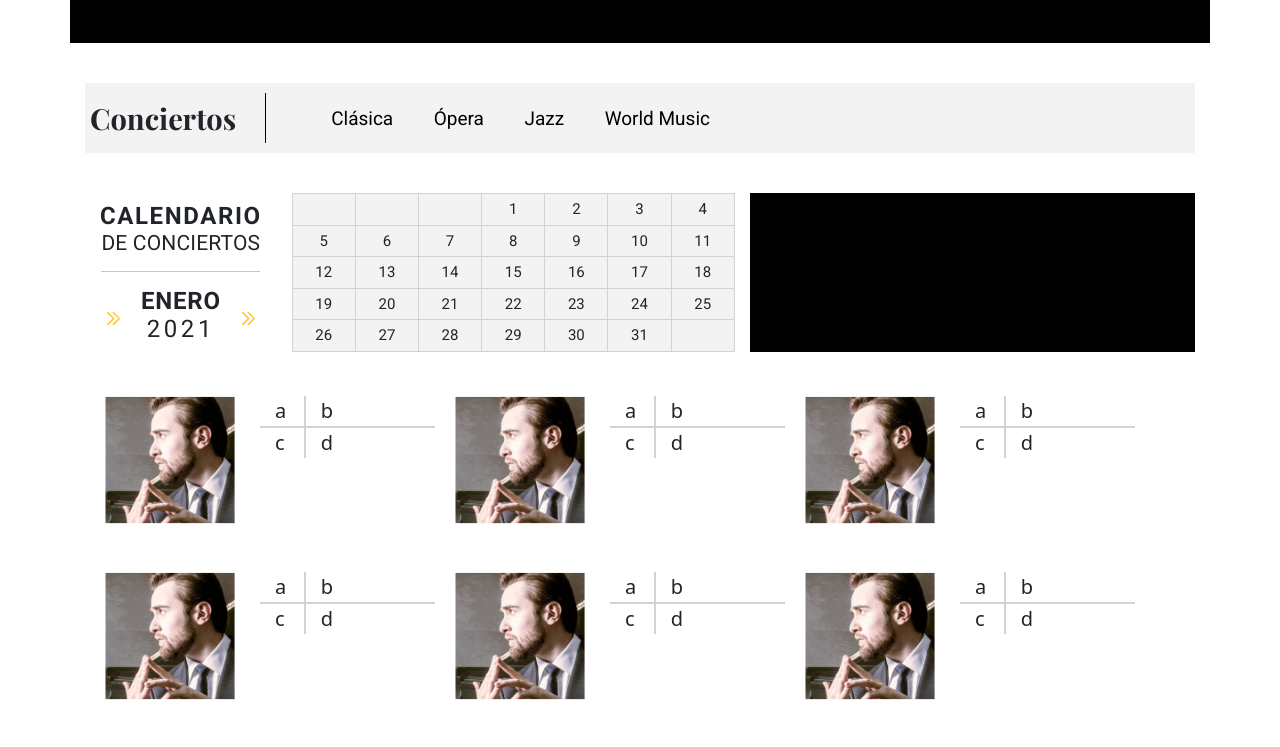
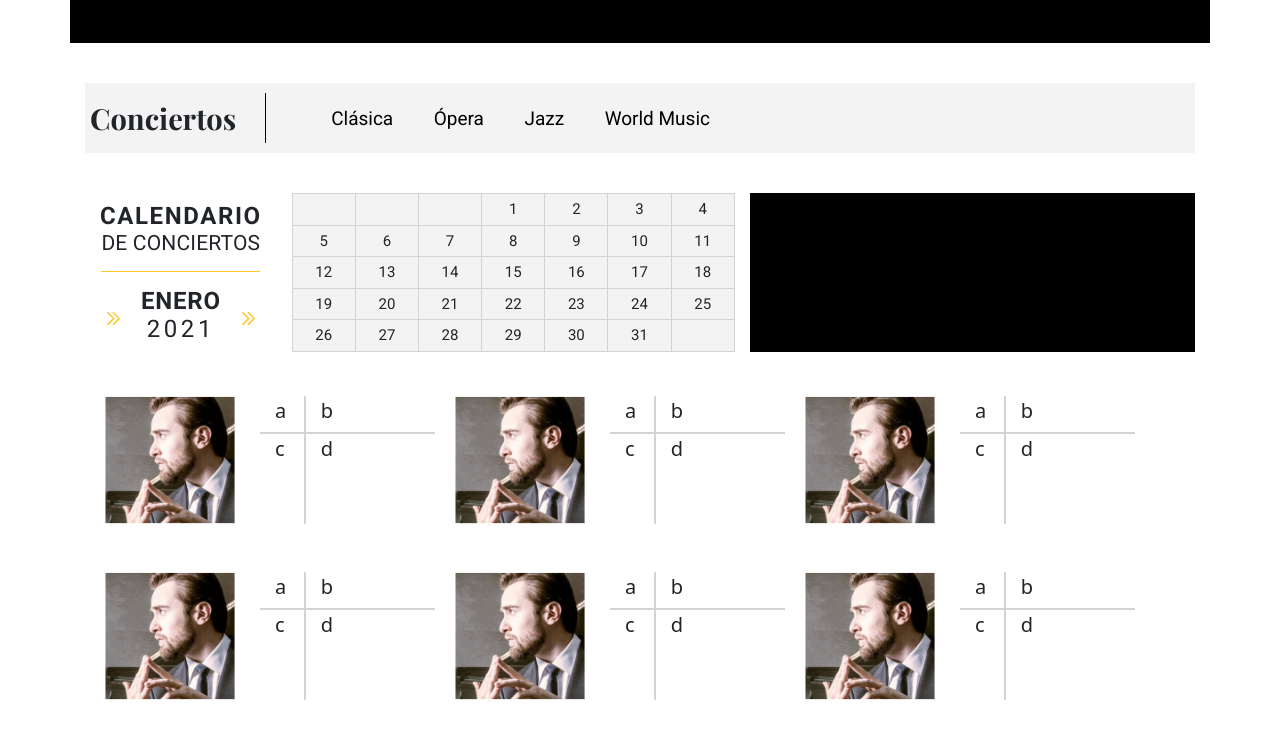
Before and after one commit to jomarz/tempo-front, a Vue app: page / in a window 1280 px wide. Shown: the part 937-1684 px from the top of the page. Built offline with nearby package versions, Linux system fonts and the light colour scheme.

Commit message:
Correct size of gray lines in article box

```diff
--- a/src/components/ContentSmallBox.vue
+++ b/src/components/ContentSmallBox.vue
@@ -45,14 +45,14 @@ export default {
         }
         .box-title-row {
             border-bottom: 2px solid #d1d3d4;
-            height: 30%
+            height: 38px;
         }
         .box-title-row, .box-content-row {
             margin-left: 0px;
             margin-right: 0px;
         }
         .box-content-row {
-            height: 70%;
+            height: 90px;
         }
         .box-content, .box-title {
             border-left: 2px solid #d1d3d4;
```
